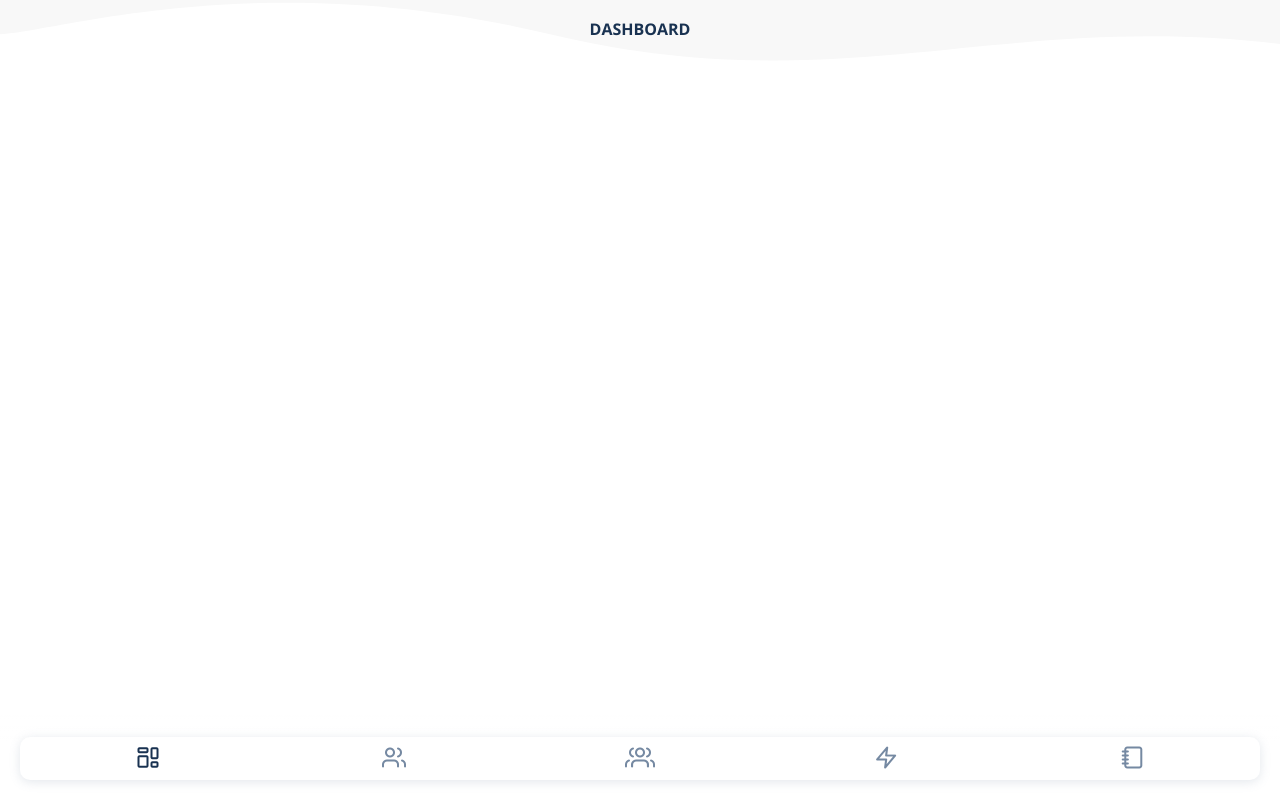
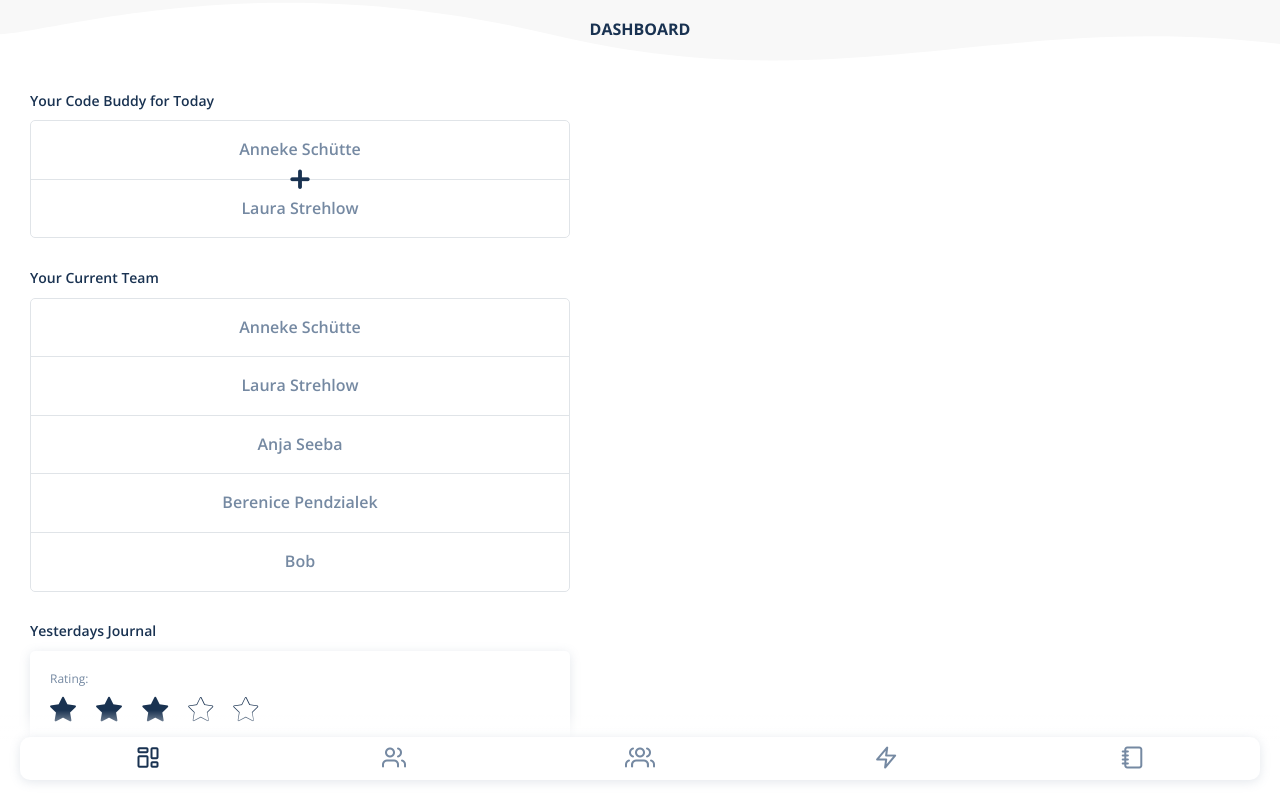
Before and after one commit to AnnekeSchuette/student_companion_app, a website: page index.html in a window 1280 px wide. Drawn offline with nearby package versions, Linux system fonts and the light colour scheme; files whose address does not match are found by name.

Commit message:
Add components into dashboard with a little workaround for journal card

```diff
--- a/index.html
+++ b/index.html
@@ -10,7 +10,61 @@
     <header class="header">
       <h1 class="header__title">Dashboard</h1>
     </header>
-    <main class="content"></main>
+    <main class="content">
+      <section>
+        <h2>Your Code Buddy for Today</h2>
+        <ul class="team team--plus br-5">
+          <li class="team__member">Anneke Schütte</li>
+          <li class="team__member">Laura Strehlow</li>
+        </ul>
+      </section>
+      <section>
+        <h2>Your Current Team</h2>
+        <ul class="team br-5">
+          <li class="team__member">Anneke Schütte</li>
+          <li class="team__member">Laura Strehlow</li>
+          <li class="team__member">Anja Seeba</li>
+          <li class="team__member">Berenice Pendzialek</li>
+          <li class="team__member">Bob</li>
+        </ul>
+      </section>
+      <section class="journmal-card_dashboard-wrapper">
+        <h2>Yesterdays Journal</h2>
+        <div class="journal-card br-5 p-20">
+          <h3 class="journal-card__subline font-normal mt-0">Rating:</h3>
+          <ul class="journal-card__rating">
+            <li class="icon-star"></li>
+            <li class="icon-star"></li>
+            <li class="icon-star"></li>
+            <li class="icon-star-o"></li>
+            <li class="icon-star-o"></li>
+          </ul>
+
+          <h3 class="journal-card__subline font-normal">Comprehension:</h3>
+          <ul class="journal-card__comprehension">
+            <li class="icon-rectangle"></li>
+            <li class="icon-rectangle"></li>
+            <li class="icon-rectangle"></li>
+            <li class="icon-rectangle"></li>
+            <li class="icon-rectangle"></li>
+            <li class="icon-rectangle"></li>
+            <li class="icon-rectangle"></li>
+            <li class="icon-rectangle-o"></li>
+            <li class="icon-rectangle-o"></li>
+            <li class="icon-rectangle-o"></li>
+          </ul>
+
+          <h3 class="journal-card__subline font-normal">Motto:</h3>
+          <p class="journal-card__motto mt-10">"That´s life in the city"</p>
+          <h3 class="journal-card__subline font-normal">Notes:</h3>
+          <p class="journal-card__notes mt-10">
+            Si sine causa? quae fuerit causa, mox videro; interea hoc tenebo, si
+            mihi. Et quidem se repellere, idque instituit docere sic omne
+            animal, simul atque.
+          </p>
+        </div>
+      </section>
+    </main>
     <footer class="footer">
       <nav class="navigation p-5">
         <a href="../" class="navigation__icon navigation__icon--active">
--- a/styles/_utility.css
+++ b/styles/_utility.css
@@ -1,3 +1,7 @@
+.pt-0 {
+  padding: 0;
+}
+
 .p-5 {
   padding: var(--space-xsmall) !important;
 }
@@ -68,6 +72,12 @@
   border-radius: 5px !important;
 }
 
+/* margin top */
+
+.mt-0 {
+  margin-top: 0;
+}
+
 .font-normal {
   font-weight: 400 !important;
 }
```
Also changed, not shown: journal-form.html (+1 -1 lines).
